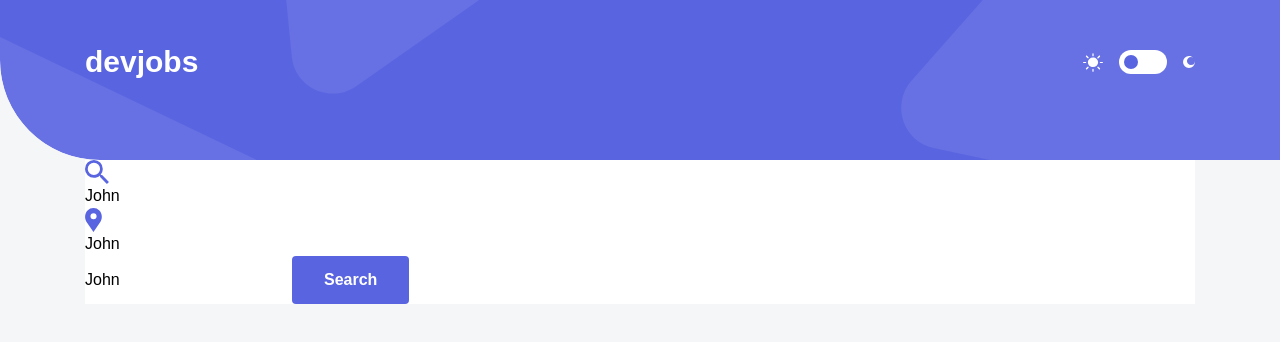
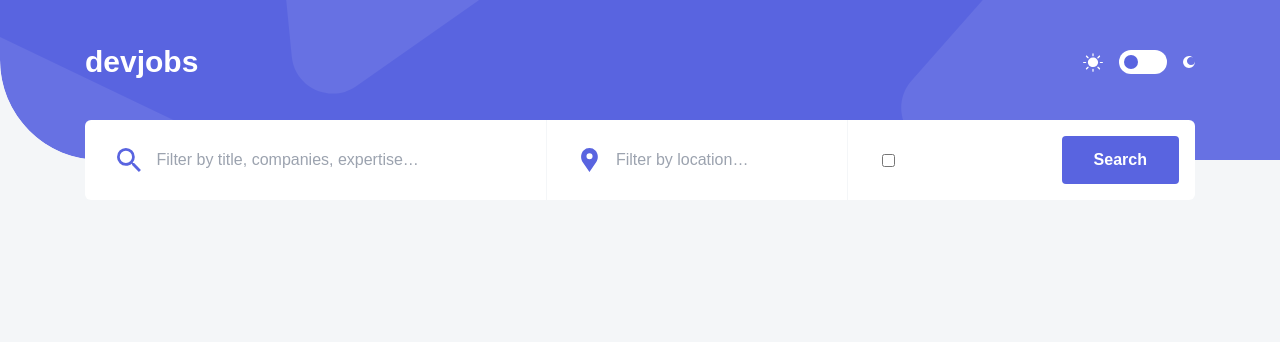
Before and after one commit to abdulvokhid-ochilov/devjobs, a React (Create React App) app: page / in a window 1280 px wide. Shown: the top 342 px of the page. Built offline with nearby package versions, Linux system fonts and the light colour scheme.

Commit message:
Search css

```diff
--- a/src/components/Search.js
+++ b/src/components/Search.js
@@ -6,18 +6,34 @@ import Button from "./Button";
 
 const Search = () => {
   return (
-    <div className="w-[330px] sm:w-[690px] md:w-[1110px] mx-auto">
-      <form className="bg-white">
-        <div className="">
-          <SearchIcon />
-          <input type="text" id="fname" name="fname" value="John" />
+    <div className="w-[330px] sm:w-[690px] md:w-[1110px] mx-auto bg-white rounded-[6px] -mt-10">
+      <form className="flex justify-between">
+        <div className="flex items-center border-r-[1px] border-r-grey-light pl-[32px] pr-[16px] py-[28px] w-[462px]">
+          <SearchIcon className="w-[26px]" />
+          <input
+            className="ml-[16px] w-full focus:outline-none"
+            type="text"
+            id="fname"
+            name="fname"
+            value=""
+            placeholder="Filter by title, companies, expertise…"
+          />
         </div>
-        <div className="">
-          <LocationIcon />
-          <input type="text" id="fname" name="fname" value="John" />
+        <div className="flex items-center border-r-[1px] border-r-grey-light pl-[32px] pr-[16px] py-[28px] w-[299px]">
+          <LocationIcon className="w-[22px]" />
+          <input
+            className="ml-[16px] w-full focus:outline-none"
+            type="text"
+            id="fname"
+            name="fname"
+            value=""
+            placeholder="Filter by location…"
+          />
         </div>
-        <div className="">
-          <input type="text" id="fname" name="fname" value="John" />
+        <div className="flex justify-between items-center pl-[32px] pr-[16px] py-[16px] w-[345px]">
+          <input className="" type="checkbox" name="full_time" />
+          <div className="flex items-center"></div>
+          <CheckIcon />
           <Button
             text="Search"
             type="submit"
```
